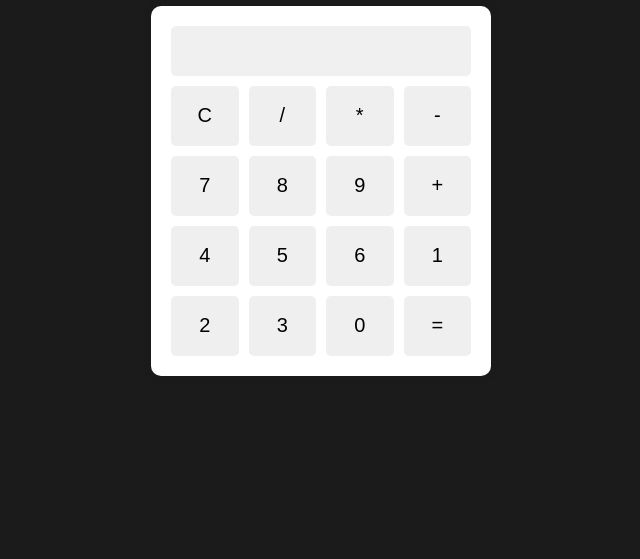
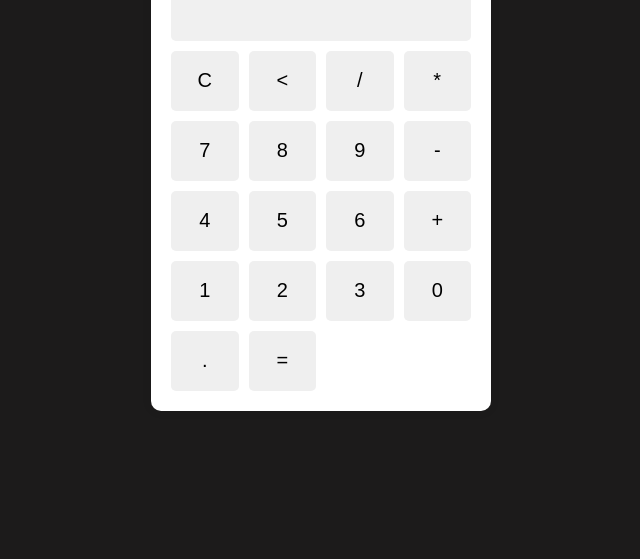
Before and after one commit to Gutoneitzke/calculadora-html-css-2025, a plain HTML site: page index.html in a window 1280 px wide. Shown: the part 257-816 px from the top of the page, without its empty margins (319-959 px from the left). Drawn offline with Linux system fonts and the light colour scheme.

Commit message:
feat: new buttons

```diff
--- a/index.html
+++ b/index.html
@@ -12,21 +12,23 @@
         <input type="text" id="display" disabled>
         <div class="box-buttons">
             <button onclick="clearDisplay()">C</button>
+            <button onclick="back()"><</button>
             <button onclick="appendToDisplay('/')">/</button>
             <button onclick="appendToDisplay('*')">*</button>
-            <button onclick="appendToDisplay('-')">-</button>
             <button onclick="appendToDisplay('7')">7</button>
             <button onclick="appendToDisplay('8')">8</button>
             <button onclick="appendToDisplay('9')">9</button>
-            <button onclick="appendToDisplay('+')">+</button>
+            <button onclick="appendToDisplay('-')">-</button>
             <button onclick="appendToDisplay('4')">4</button>
             <button onclick="appendToDisplay('5')">5</button>
             <button onclick="appendToDisplay('6')">6</button>
+            <button onclick="appendToDisplay('+')">+</button>
             <button onclick="appendToDisplay('1')">1</button>
             <button onclick="appendToDisplay('2')">2</button>
             <button onclick="appendToDisplay('3')">3</button>
-            <button onclick="appendToDisplay('0')">0</button>
-            <button onclick="calculate()">=</button>
+            <button class="btn-zero" onclick="appendToDisplay('0')">0</button>
+            <button onclick="appendToDisplay('.')">.</button>
+            <button class="btn-result" onclick="calculate()">=</button>
         </div>
     </div>
     <script src="script.js"></script>
--- a/script.js
+++ b/script.js
@@ -1,16 +1,21 @@
 function appendToDisplay(value) {
-    document.getElementById('display').value += value;
+    document.getElementById('display').value += value
 }
 
 function clearDisplay() {
-    document.getElementById('display').value = '';
+    document.getElementById('display').value = ''
 }
 
 function calculate() {
-    const display = document.getElementById('display');
+    const display = document.getElementById('display')
     try {
-        display.value = eval(display.value);
+        display.value = eval(display.value)
     } catch (error) {
-        display.value = 'Erro';
+        display.value = 'Erro'
     }
 }
+
+function back () {
+    const display = document.getElementById('display')
+    display.value = display.value.slice(0, -1)
+}
```
